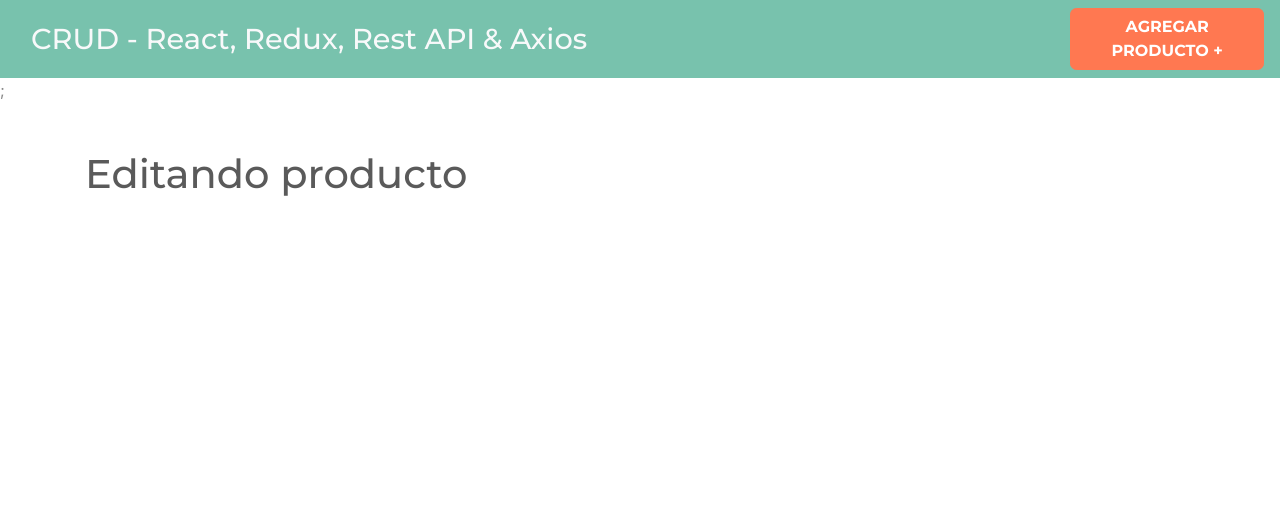
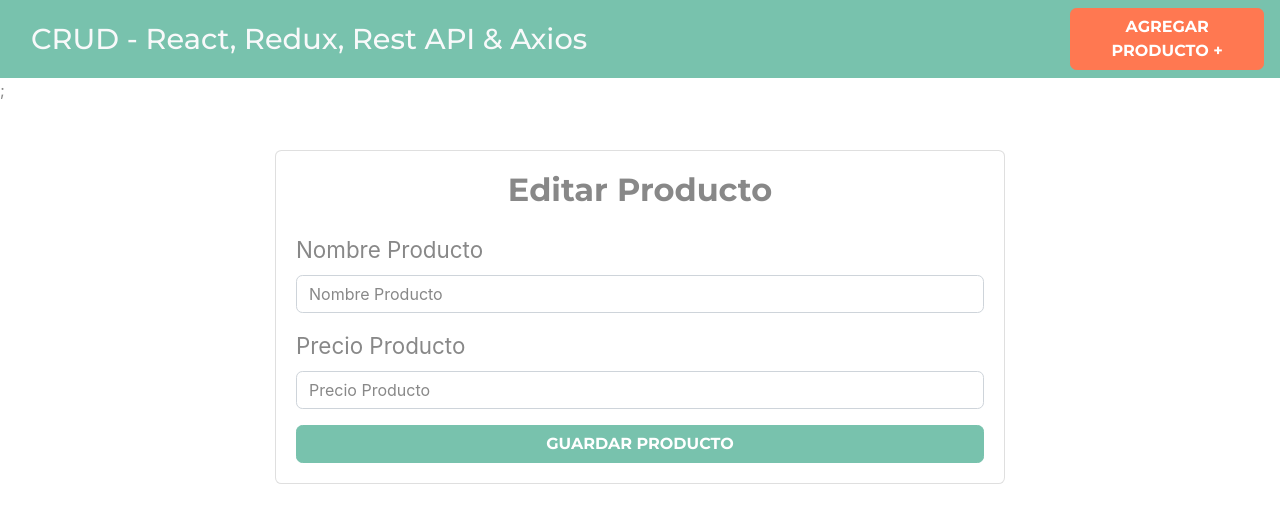
Before and after one commit to rodrigoSolano/crud-redux, a React (Create React App) app: page /productos/editar/1 in a window 1280 px wide. Shown: the top 522 px of the page. Built offline with nearby package versions, Linux system fonts and the light colour scheme.

Commit message:
Create the component "Edit Product" The "Edit Product" component was created

```diff
--- a/src/components/EditarProducto.js
+++ b/src/components/EditarProducto.js
@@ -1,5 +1,44 @@
 const EditarProducto = () => {
-  return <h1>Editando producto</h1>;
+  return (
+    <div className="row justify-content-center">
+      <div className="col-md-8">
+        <div className="card">
+          <div className="card-body">
+            <h2 className="text-center mb-4 font-weight-bold">
+              Editar Producto
+            </h2>
+            <form>
+              <div className="form-group">
+                <label className="control-label">Nombre Producto</label>
+                <input
+                  type="text"
+                  className="form-control "
+                  placeholder="Nombre Producto"
+                  name="nombre"
+                />
+              </div>
+              <div className="form-group">
+                <label className="control-label">Precio Producto</label>
+                <input
+                  type="number"
+                  className="form-control "
+                  placeholder="Precio Producto"
+                  name="precio"
+                />
+              </div>
+              <button
+                className="btn btn-primary font-weight-bold text-uppercase d-block w-100"
+                type="submit"
+                name="submit"
+              >
+                Guardar Producto
+              </button>
+            </form>
+          </div>
+        </div>
+      </div>
+    </div>
+  );
 };
 
 export default EditarProducto;
```
